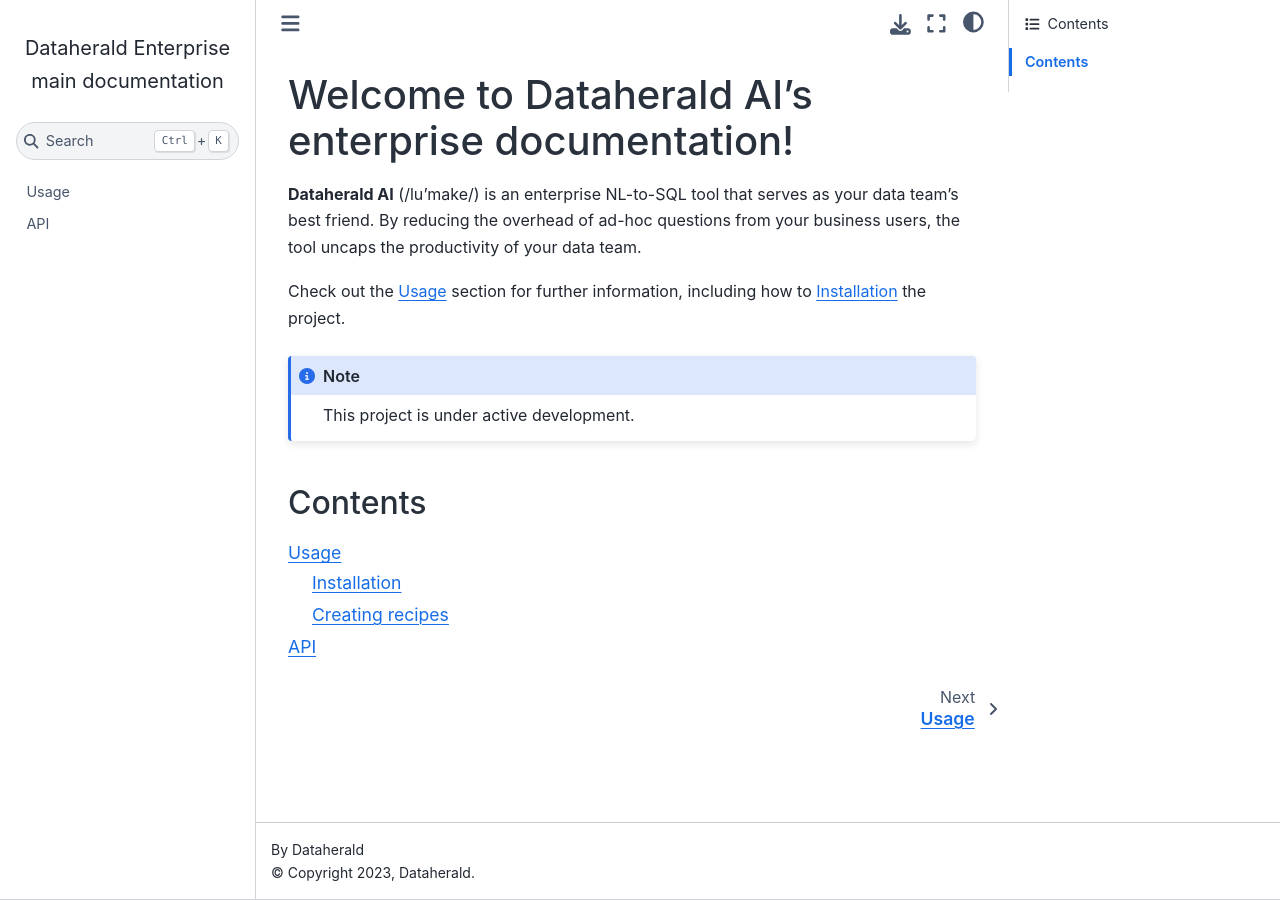
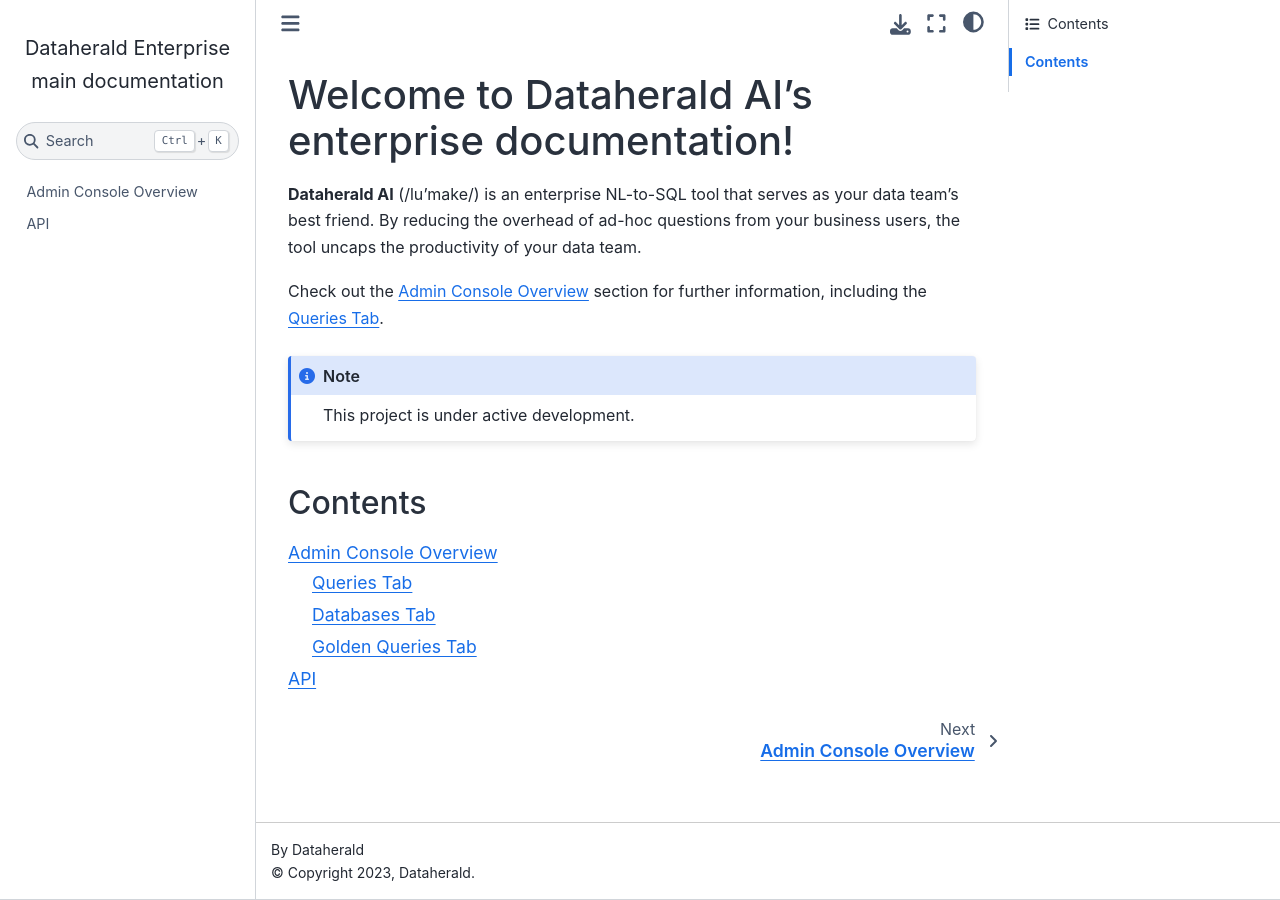
Before and after one commit to Dataherald/dataherald-enterprise-docs, a Sphinx documentation site: the page built from docs/source/index.rst, in a window 1280 px wide. Built offline with Sphinx 7.4.7 and the Sphinx Book theme 1.1.4, drawn with Linux system fonts in a browser that asks for light colours; some of the changed lines change nothing that is shown.

Commit message:
Recreated original admin console overview doc

```diff
--- /dev/null
+++ b/docs/source/admin-console-overview.rst
@@ -0,0 +1,56 @@
+Admin Console Overview
+======================
+
+.. _queries-tab:
+
+Queries Tab
+-----------
+This UI shows all of the questions asked through the Slackbot. For each question, the tab displays:
+
+* **Query ID**: The identifier for the question
+* **User**: The name of the person who asked the question
+* **Question**: The question asked
+* **Answer**: The natural language answer generated by the tool
+* **Time**: When the question was asked
+* **Status**: The current status of the question
+
+  * **Verified**: Checked by a data admin, query verified, response sent to user
+  * **High Confidence** / **Medium Confidence** / **Low Confidence**: No response sent, needs validation by data admin
+  * **SQL Error**: SQL query failed to generate due to error, please contact your Dataherald technical support
+
+Once you click on a row in the displayed table, the following view opens up.
+
+.. image:: images/query-view.png
+  :width: 800
+  :alt: Add alternative text
+
+#. **Header**: Question asked, User that asked it, and the Time of the request
+#. **Slack response panel**: Contains the NL response generated to the user's question.
+#. **SQL text editor**: Generated SQL query, and a Process sub-tab outlining the logic of the AI agent
+#. **Results panel**: Result of the SQL query, along with natural language response generated
+
+.. _databases-tab:
+
+Databases Tab
+-------------
+This tab displays information about the database connection that Dataherald AI is currently using, along with the tables it has scanned for use to answer user’s questions.
+
+.. image:: images/databases-tab.png
+  :width: 800
+  :alt: Add alternative text
+
+.. _golden-queries-tab:
+
+Golden Queries Tab
+------------------
+All of the questions with verified, or “golden”, SQL queries are shown in this tab. For each verified query, the tab displays:
+
+* **ID**: The identifier for the golden query (separate from the Query ID)
+* **Question**: The question asked
+* **SQL Query**: The verified query used to answer the question
+* **Time added**: When the query was verified by the data admin
+* **Source**: Link to the query in the Queries tab if it’s verified through the app in response to a user question, otherwise it’ll say “User Upload”
+
+.. image:: images/golden-sql-tab.png
+  :width: 800
+  :alt: Add alternative text
--- a/docs/source/index.rst
+++ b/docs/source/index.rst
@@ -5,8 +5,8 @@
 your data team's best friend. By reducing the overhead of ad-hoc questions
 from your business users, the tool uncaps the productivity of your data team.
 
-Check out the :doc:`usage` section for further information, including
-how to :ref:`installation` the project.
+Check out the :doc:`admin-console-overview` section for further information, including
+the :ref:`queries-tab`.
 
 .. note::
 
@@ -17,5 +17,5 @@
 
 .. toctree::
 
-   usage
+   admin-console-overview
    api
```
Also changed, not shown: docs/source/images/databases-tab.png (added), docs/source/images/golden-sql-tab.png (added), docs/source/images/query-view.png (added).
